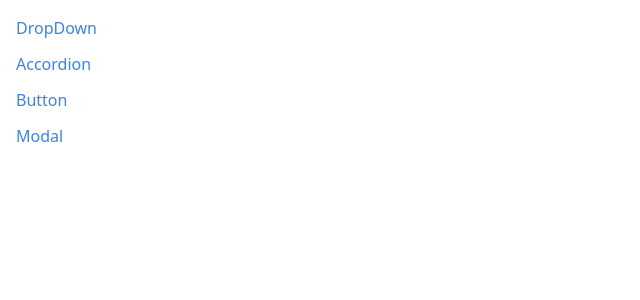
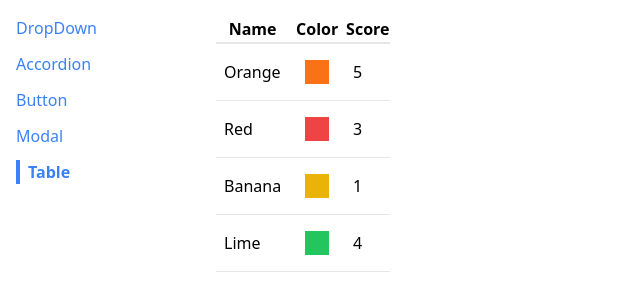
Before and after one commit to matheusFabri/RU-Components, a React (Create React App) app in the folder components/: page /table in a window 1280 px wide. Shown: the top 300 px of the page, without its empty margins (0-640 px from the left). Built offline with nearby package versions, Linux system fonts and the light colour scheme.

Commit message:
table done without sorting

```diff
--- a/components/src/App.js
+++ b/components/src/App.js
@@ -4,6 +4,7 @@
 import DropDownPage from "./pages/DropDownPage";
 import ButtonPage from "./pages/ButtonPage";
 import ModalPage from "./pages/ModalPage";
+import TablePage from "./pages/TablePage";
 
 function App() {
   return (
@@ -22,6 +23,9 @@
         <Route path="/modal">
           <ModalPage />
         </Route>
+        <Route path="/table">
+          <TablePage />
+        </Route>
       </div>
     </div>
   );
--- a/components/src/components/Sidebar.js
+++ b/components/src/components/Sidebar.js
@@ -6,6 +6,7 @@
     { label: "Accordion", path: "/accordion" },
     { label: "Button", path: "/button" },
     { label: "Modal", path: "/modal" },
+    { label: "Table", path: "/table" },
   ];
 
   const renderedLinks = links.map((link) => {
--- /dev/null
+++ b/components/src/components/Table.js
@@ -0,0 +1,32 @@
+function Table({ data, config, keyFn }) {
+  const renderedHeaders = config.map((column) => {
+    return <th key={column.label}>{column.label}</th>;
+  });
+
+  const renderedRows = data.map((rowData) => {
+    const renderedCells = config.map((column) => {
+      return (
+        <td className="p-2" key={column.label}>
+          {column.render(rowData)}
+        </td>
+      );
+    });
+
+    return (
+      <tr className="border-b" key={keyFn(rowData)}>
+        {renderedCells}
+      </tr>
+    );
+  });
+
+  return (
+    <table className="table-auto border-spacing-2">
+      <thead>
+        <tr className="border-b-2">{renderedHeaders}</tr>
+      </thead>
+      <tbody>{renderedRows}</tbody>
+    </table>
+  );
+}
+
+export default Table;
--- /dev/null
+++ b/components/src/pages/TablePage.js
@@ -0,0 +1,31 @@
+import Table from "../components/Table";
+
+function TablePage() {
+  const data = [
+    { name: "Orange", color: "bg-orange-500", score: 5 },
+    { name: "Red", color: "bg-red-500", score: 3 },
+    { name: "Banana", color: "bg-yellow-500", score: 1 },
+    { name: "Lime", color: "bg-green-500", score: 4 },
+  ];
+
+  const config = [
+    { label: "Name", render: (fruit) => fruit.name },
+    {
+      label: "Color",
+      render: (fruit) => <div className={`p-3 m-2 ${fruit.color} `}></div>,
+    },
+    { label: "Score", render: (fruit) => fruit.score },
+  ];
+
+  const keyFn = (fruit) => {
+    return fruit.name;
+  };
+
+  return (
+    <div>
+      <Table data={data} config={config} keyFn={keyFn} />
+    </div>
+  );
+}
+
+export default TablePage;
```
